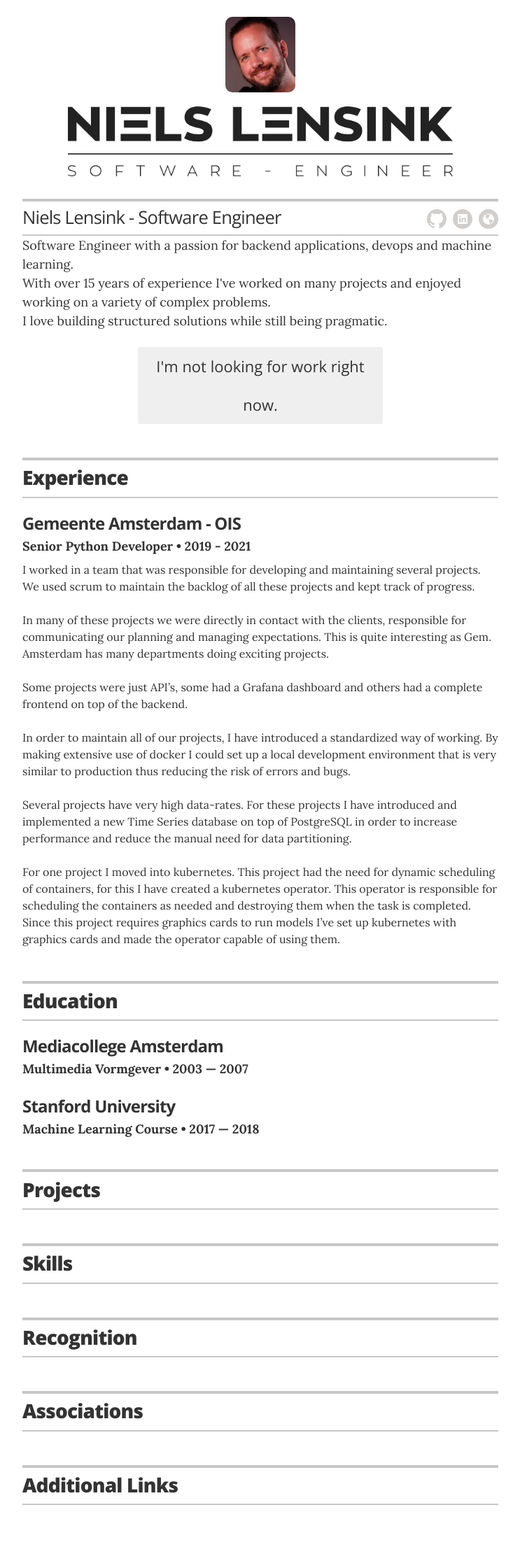
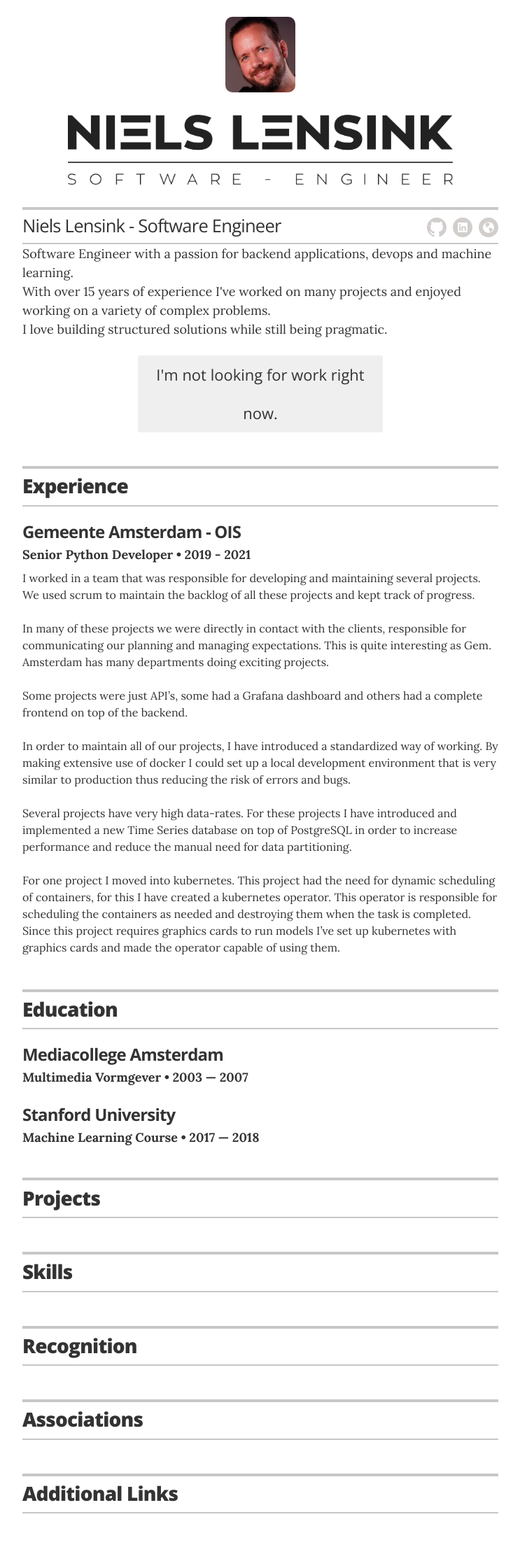
Before and after one commit to nielslensink/resume, a Jekyll site: the page built from index.html, in a window 1280 px wide. Shown: the whole page at 70% size, without its empty margins (268-1011 px from the left). Built offline with Jekyll 4.4.1, drawn with Linux system fonts in a browser that asks for light colours.

Commit message:
Update _resume.scss

```diff
--- a/_sass/_resume.scss
+++ b/_sass/_resume.scss
@@ -32,7 +32,7 @@
   .logo {
     width: 550px;
     max-width: 100%;
-    margin: 20px auto 0;
+    margin: 2rem auto 0;
     overflow: hidden;
     display: block;
   }
```
